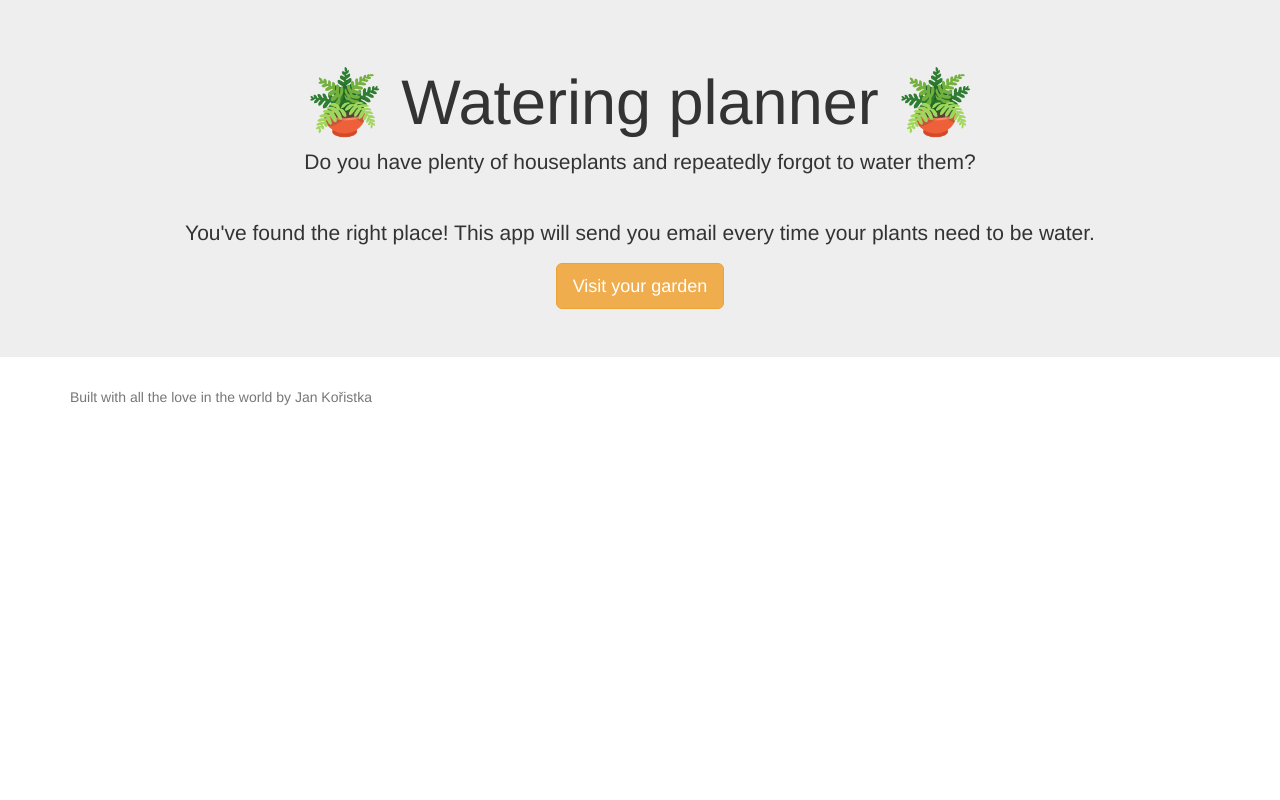
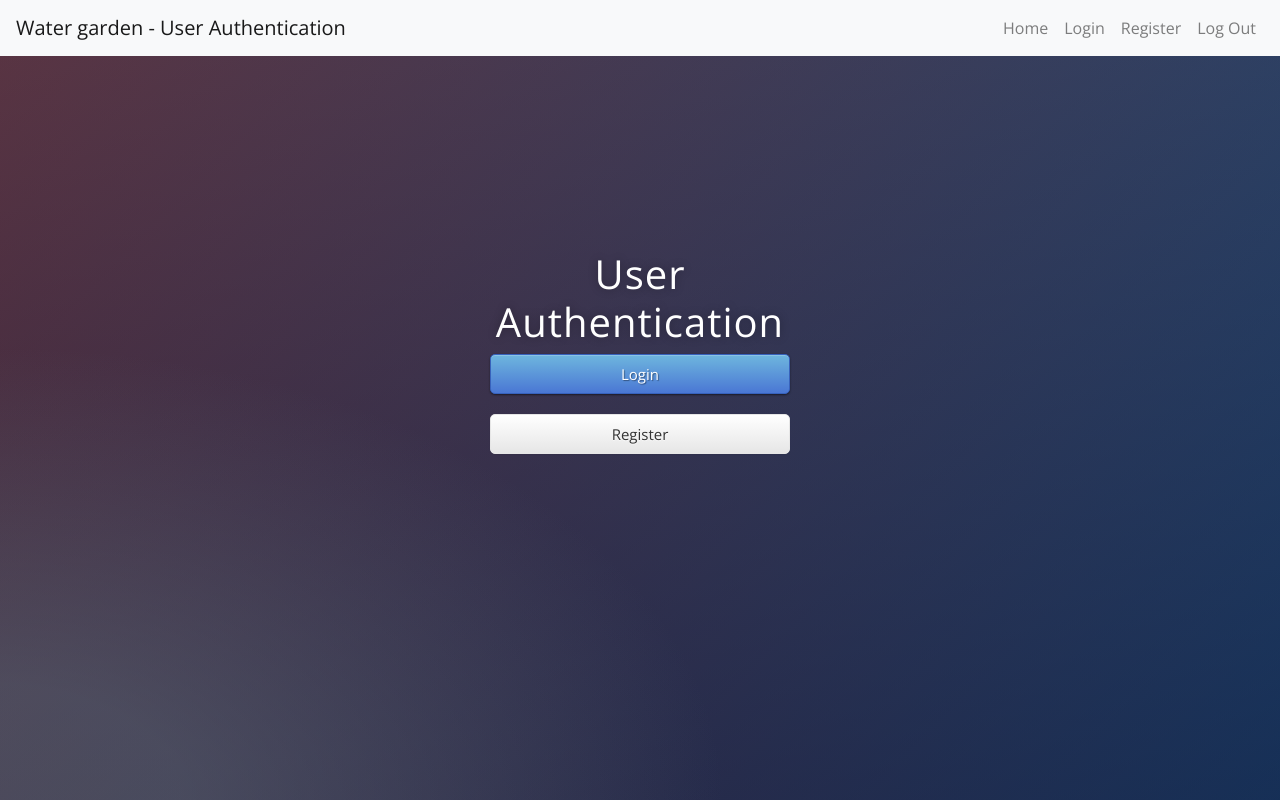
Before and after one commit to JanKoristka/Water-garden, a Flask app: page / in a window 1280 px wide. Run offline with Flask 2, Linux system fonts and the light colour scheme; some libraries are stand-ins or nearby versions.

Commit message:
Project updated - User authentication with password hashing

```diff
--- a/main.py
+++ b/main.py
@@ -1,13 +1,13 @@
-from flask import Flask, render_template, redirect, url_for, request
+from flask import Flask, render_template, redirect, url_for, request, flash
 from flask_bootstrap import Bootstrap
 from flask_sqlalchemy import SQLAlchemy
 from flask_wtf import FlaskForm
 from wtforms import StringField, SubmitField, DateTimeField, IntegerField, SelectField
 from wtforms.validators import DataRequired
+from flask_login import UserMixin, login_user, LoginManager, login_required, current_user, logout_user
+from werkzeug.security import generate_password_hash, check_password_hash
 from datetime import datetime
 from app import watering_reminder, get_image
-
-
 
 
 app = Flask(__name__)
@@ -17,7 +17,12 @@ Bootstrap(app)
 app.config['SQLALCHEMY_DATABASE_URI'] = "sqlite:///my_plants.db"
 app.config['SQLALCHEMY_TRACK_MODIFICATIONS'] = False
 db = SQLAlchemy(app)
+login_manager = LoginManager()
+login_manager.init_app(app)
 
+@login_manager.user_loader
+def load_user(user_id):
+    return User.query.get(int(user_id))
 
 
 class Plant(db.Model):
@@ -29,8 +34,19 @@ class Plant(db.Model):
     water_needs = db.Column(db.Integer, nullable=False)
     img_url = db.Column(db.String(250), nullable=False)
 
-    def __repr__(self):
-        return f" Plant name is {self.name} and it needs to be water every {self.water_needs} days"
+
+class User(UserMixin, db.Model):
+    id = db.Column(db.Integer, primary_key=True)
+    email = db.Column(db.String(100), unique=True)
+    password = db.Column(db.String(100))
+    name = db.Column(db.String(1000))
+
+# class Watering(db.Model):
+#     watering_id = db.Column(db.Integer, primary_key=True)
+#     plant_id = db.Column(db.Integer, unique=True)
+#     water_every_n_days = db.Column(db.Integer, nullable=False)
+#     position = db.Column(db.String(250),nullable=False)
+#     last_watering = db.Column(db.Integer, nullable=False)
 
 db.create_all()
 
@@ -48,14 +64,70 @@ class ChangeWater(FlaskForm):
     new_water = IntegerField("New water plan:(days)", validators=[DataRequired()])
     change = SubmitField("Change")
 
+@app.route('/')
+def home():
+    return render_template("index.html", logged_in=current_user.is_authenticated)
 
 
-@app.route('/')
-def home():
-    return render_template("index.html")
+@app.route('/about')
+@login_required
+def about():
+    return render_template("about.html")
+
+@app.route('/register', methods=["GET", "POST"])
+def register():
+    if request.method == "POST":
+
+        if User.query.filter_by(email=request.form.get('email')).first():
+            flash("You've already signed up with that email, log in instead!")
+            return redirect(url_for('login'))
+
+        hash_and_salted_password = generate_password_hash(
+            request.form.get('password'),
+            method='pbkdf2:sha256',
+            salt_length=8
+        )
+        new_user = User(
+            email=request.form.get('email'),
+            name=request.form.get('name'),
+            password=hash_and_salted_password,
+        )
+        db.session.add(new_user)
+        db.session.commit()
+        login_user(new_user)
+        return redirect(url_for("login"))
+
+    return render_template("register.html", logged_in=current_user.is_authenticated)
+
+
+@app.route('/login', methods=["GET", "POST"])
+def login():
+    if request.method == "POST":
+        email = request.form.get('email')
+        password = request.form.get('password')
+
+        user = User.query.filter_by(email=email).first()
+        if not user:
+            flash("That email does not exist, please try again.")
+            return redirect(url_for('login'))
+        elif not check_password_hash(user.password, password):
+            flash('Password incorrect, please try again.')
+            return redirect(url_for('login'))
+        else:
+            login_user(user)
+            return redirect(url_for('about'))
+
+    return render_template("login.html", logged_in=current_user.is_authenticated)
+
+@app.route('/logout')
+@login_required
+def logout():
+    logout_user()
+    return redirect(url_for('home'))
 
 
 @app.route("/add", methods=["GET", "POST"])
+@login_required
 def add():
     form = AddPlant()
     if form.validate_on_submit():
@@ -76,6 +148,7 @@ def add():
 
 
 @app.route("/edit/", methods=["GET", "POST"])
+@login_required
 def edit():
     form = ChangeWater()
     plant_id = request.args.get('id')
@@ -90,6 +163,7 @@ def edit():
 
 
 @app.route("/delete")
+@login_required
 def delete():
     plant_id = request.args.get('id')
     plant_to_delete = Plant.query.get(plant_id)
@@ -99,11 +173,13 @@ def delete():
     return redirect(url_for('garden'))
 
 @app.route("/garden")
+@login_required
 def garden():
     all_plants = db.session.query(Plant).all()
     return render_template("my_garden.html", plants=all_plants)
 
 @app.route("/photo")
+@login_required
 def photo():
     plant_id = request.args.get('id')
     plant_to_show = Plant.query.get(plant_id)
--- /dev/null
+++ b/static/css/user.css
@@ -0,0 +1,71 @@
+@import url(https://fonts.googleapis.com/css?family=Open+Sans);
+.btn { display: inline-block; *display: inline; *zoom: 1; padding: 4px 10px 4px; margin-bottom: 0; font-size: 13px; line-height: 18px; color: #333333; text-align: center;text-shadow: 0 1px 1px rgba(255, 255, 255, 0.75); vertical-align: middle; background-color: #f5f5f5; background-image: -moz-linear-gradient(top, #ffffff, #e6e6e6); background-image: -ms-linear-gradient(top, #ffffff, #e6e6e6); background-image: -webkit-gradient(linear, 0 0, 0 100%, from(#ffffff), to(#e6e6e6)); background-image: -webkit-linear-gradient(top, #ffffff, #e6e6e6); background-image: -o-linear-gradient(top, #ffffff, #e6e6e6); background-image: linear-gradient(top, #ffffff, #e6e6e6); background-repeat: repeat-x; filter: progid:dximagetransform.microsoft.gradient(startColorstr=#ffffff, endColorstr=#e6e6e6, GradientType=0); border-color: #e6e6e6 #e6e6e6 #e6e6e6; border-color: rgba(0, 0, 0, 0.1) rgba(0, 0, 0, 0.1) rgba(0, 0, 0, 0.25); border: 1px solid #e6e6e6; -webkit-border-radius: 4px; -moz-border-radius: 4px; border-radius: 4px; -webkit-box-shadow: inset 0 1px 0 rgba(255, 255, 255, 0.2), 0 1px 2px rgba(0, 0, 0, 0.05); -moz-box-shadow: inset 0 1px 0 rgba(255, 255, 255, 0.2), 0 1px 2px rgba(0, 0, 0, 0.05); box-shadow: inset 0 1px 0 rgba(255, 255, 255, 0.2), 0 1px 2px rgba(0, 0, 0, 0.05); cursor: pointer; *margin-left: .3em; }
+.btn:hover, .btn:active, .btn.active, .btn.disabled, .btn[disabled] { background-color: #e6e6e6; }
+.btn-large { padding: 9px 14px; font-size: 15px; line-height: normal; -webkit-border-radius: 5px; -moz-border-radius: 5px; border-radius: 5px; }
+.btn:hover { color: #333333; text-decoration: none; background-color: #e6e6e6; background-position: 0 -15px; -webkit-transition: background-position 0.1s linear; -moz-transition: background-position 0.1s linear; -ms-transition: background-position 0.1s linear; -o-transition: background-position 0.1s linear; transition: background-position 0.1s linear; }
+.btn-primary, .btn-primary:hover { text-shadow: 0 -1px 0 rgba(0, 0, 0, 0.25); color: #ffffff; }
+.btn-primary.active { color: rgba(255, 255, 255, 0.75); }
+.btn-primary { background-color: #4a77d4; background-image: -moz-linear-gradient(top, #6eb6de, #4a77d4); background-image: -ms-linear-gradient(top, #6eb6de, #4a77d4); background-image: -webkit-gradient(linear, 0 0, 0 100%, from(#6eb6de), to(#4a77d4)); background-image: -webkit-linear-gradient(top, #6eb6de, #4a77d4); background-image: -o-linear-gradient(top, #6eb6de, #4a77d4); background-image: linear-gradient(top, #6eb6de, #4a77d4); background-repeat: repeat-x; filter: progid:dximagetransform.microsoft.gradient(startColorstr=#6eb6de, endColorstr=#4a77d4, GradientType=0);  border: 1px solid #3762bc; text-shadow: 1px 1px 1px rgba(0,0,0,0.4); box-shadow: inset 0 1px 0 rgba(255, 255, 255, 0.2), 0 1px 2px rgba(0, 0, 0, 0.5); }
+.btn-primary:hover, .btn-primary:active, .btn-primary.active, .btn-primary.disabled, .btn-primary[disabled] { filter: none; background-color: #4a77d4; }
+.btn-block { width: 100%; display:block; margin-bottom:20px; }
+
+* { -webkit-box-sizing:border-box; -moz-box-sizing:border-box; -ms-box-sizing:border-box; -o-box-sizing:border-box; box-sizing:border-box; }
+
+html { width: 100%; height:100%; overflow:hidden; }
+
+body {
+	width: 100%;
+	height:100%;
+	font-family: 'Open Sans', sans-serif;
+	background: #092756;
+	background: -moz-radial-gradient(0% 100%, ellipse cover, rgba(104,128,138,.4) 10%,rgba(138,114,76,0) 40%),-moz-linear-gradient(top,  rgba(57,173,219,.25) 0%, rgba(42,60,87,.4) 100%), -moz-linear-gradient(-45deg,  #670d10 0%, #092756 100%);
+	background: -webkit-radial-gradient(0% 100%, ellipse cover, rgba(104,128,138,.4) 10%,rgba(138,114,76,0) 40%), -webkit-linear-gradient(top,  rgba(57,173,219,.25) 0%,rgba(42,60,87,.4) 100%), -webkit-linear-gradient(-45deg,  #670d10 0%,#092756 100%);
+	background: -o-radial-gradient(0% 100%, ellipse cover, rgba(104,128,138,.4) 10%,rgba(138,114,76,0) 40%), -o-linear-gradient(top,  rgba(57,173,219,.25) 0%,rgba(42,60,87,.4) 100%), -o-linear-gradient(-45deg,  #670d10 0%,#092756 100%);
+	background: -ms-radial-gradient(0% 100%, ellipse cover, rgba(104,128,138,.4) 10%,rgba(138,114,76,0) 40%), -ms-linear-gradient(top,  rgba(57,173,219,.25) 0%,rgba(42,60,87,.4) 100%), -ms-linear-gradient(-45deg,  #670d10 0%,#092756 100%);
+	background: -webkit-radial-gradient(0% 100%, ellipse cover, rgba(104,128,138,.4) 10%,rgba(138,114,76,0) 40%), linear-gradient(to bottom,  rgba(57,173,219,.25) 0%,rgba(42,60,87,.4) 100%), linear-gradient(135deg,  #670d10 0%,#092756 100%);
+	filter: progid:DXImageTransform.Microsoft.gradient( startColorstr='#3E1D6D', endColorstr='#092756',GradientType=1 );
+}
+
+a {
+    text-decoration: none;
+    text-align: center;
+}
+p {
+    color: #ee6f57;
+    text-align: center;
+}
+
+.box {
+	position: absolute;
+	top: 50%;
+	left: 50%;
+	margin: -150px 0 0 -150px;
+	width:300px;
+	height:300px;
+}
+.box h1 { color: #fff; text-shadow: 0 0 10px rgba(0,0,0,0.3); letter-spacing:1px; text-align:center; }
+.container {
+    margin-top: 10rem;
+	text-align: center;
+}
+.container h1 { color: #fff; text-shadow: 0 0 10px rgba(0,0,0,0.3); letter-spacing:1px; text-align:center; }
+input {
+	width: 100%;
+	margin-bottom: 10px;
+	background: rgba(0,0,0,0.3);
+	border: none;
+	outline: none;
+	padding: 10px;
+	font-size: 13px;
+	color: #fff;
+	text-shadow: 1px 1px 1px rgba(0,0,0,0.3);
+	border: 1px solid rgba(0,0,0,0.3);
+	border-radius: 4px;
+	box-shadow: inset 0 -5px 45px rgba(100,100,100,0.2), 0 1px 1px rgba(255,255,255,0.2);
+	-webkit-transition: box-shadow .5s ease;
+	-moz-transition: box-shadow .5s ease;
+	-o-transition: box-shadow .5s ease;
+	-ms-transition: box-shadow .5s ease;
+	transition: box-shadow .5s ease;
+}
+input:focus { box-shadow: inset 0 -5px 45px rgba(100,100,100,0.4), 0 1px 1px rgba(255,255,255,0.2); }
--- a/templates/add.html
+++ b/templates/add.html
@@ -2,7 +2,7 @@
 {% import "bootstrap/wtf.html" as wtf %}
 {% block styles %}
 {{ super() }}
-	<link rel="stylesheet" href="{{ url_for('static', filename='css/styles.css') }}">
+	<link rel="stylesheet" href="{{ url_for('static', filename='css/style.css') }}">
 
 {% endblock %}
 
--- /dev/null
+++ b/templates/base.html
@@ -0,0 +1,42 @@
+<!DOCTYPE html>
+<html>
+
+<head>
+    <meta charset="utf-8">
+    <meta http-equiv="X-UA-Compatible" content="IE=edge">
+    <meta name="viewport" content="width=device-width, initial-scale=1">
+    <title>User Authentication</title>
+    <link rel="stylesheet" href="https://stackpath.bootstrapcdn.com/bootstrap/4.5.2/css/bootstrap.min.css">
+    <link rel="stylesheet" href="{{ url_for('static', filename='css/user.css')}}">
+</head>
+
+<body>
+
+<nav class="navbar navbar-expand-lg navbar-light bg-light">
+  <a class="navbar-brand" href="/">Water garden - User Authentication</a>
+  <div class="collapse navbar-collapse">
+    <ul class="navbar-nav ml-auto">
+      <li class="nav-item">
+        <a class="nav-link" href="{{ url_for('home') }}">Home</a>
+      </li>
+        {% if not logged_in: %}
+      <li class="nav-item">
+        <a class="nav-link" href="{{ url_for('login') }}">Login</a>
+      </li>
+        <li class="nav-item">
+        <a class="nav-link" href="{{ url_for('register') }}">Register</a>
+      </li>
+        {% endif %}
+<li class="nav-item">
+        <a class="nav-link" href="{{ url_for('logout') }}">Log Out</a>
+      </li>
+    </ul>
+
+
+  </div>
+</nav>
+       {% block content %}
+       {% endblock %}
+</body>
+
+</html>
--- a/templates/edit.html
+++ b/templates/edit.html
@@ -3,7 +3,7 @@
 
 {% block styles %}
 {{ super() }}
-	<link rel="stylesheet" href="{{ url_for('static', filename='css/styles.css') }}">
+	<link rel="stylesheet" href="{{ url_for('static', filename='css/style.css') }}">
 {% endblock %}
 
 {% block title %} Edit Watering Info {% endblock %}
--- a/templates/index.html
+++ b/templates/index.html
@@ -1,30 +1,12 @@
-{% extends 'bootstrap/base.html' %}
+{% extends "base.html" %}
+{% block content %}
 
-{% block styles %}
-{{ super() }}
-	<link rel="stylesheet" href="{{ url_for('static', filename='css/styles.css') }}">
-{% endblock %}
-
-{% block title %} Garden  {% endblock %}
-{% block navbar %}
+<div class="box">
+	<h1>User Authentication</h1>
+    {% if not logged_in: %}
+  <a href="{{ url_for('login') }}" class="btn btn-primary btn-block btn-large">Login</a>
+  <a href="{{ url_for('register') }}" class="btn btn-secondary btn-block btn-large">Register</a>
+    {% endif %}
+</div>
 
 {% endblock %}
-{% block content %}
-
-
-
-<div class="jumbotron text-center">
-    <div class="container">
-  <h1 class="display-4">🪴️ Watering planner 🪴</h1>
-  <p class="lead">Do you have plenty of houseplants and repeatedly forgot to water them?</p>
-  <hr class="my-4">
-  <p>You've found the right place! This app will send you email every time your plants need to be water.</p>
-  <a class="btn btn-warning btn-lg" href="{{ url_for('garden') }}" role="button">Visit your garden</a>
-        </div>
-    </div>
-  <footer>
-    <div class="container">
-          <p class="copyright text-muted">Built with all the love in the world by Jan Kořistka</p>
-    </div>
-  </footer>
-{% endblock %}
--- a/templates/show_photo.html
+++ b/templates/show_photo.html
@@ -2,7 +2,7 @@
 
 {% block styles %}
 {{ super() }}
-	<link rel="stylesheet" href="{{ url_for('static', filename='css/styles.css') }}">
+	<link rel="stylesheet" href="{{ url_for('static', filename='css/style.css') }}">
 
 {% endblock %}
 
```
Also changed, not shown: templates/about.html (added, +35 -0 lines), templates/login.html (added, +20 -0 lines), templates/my_garden.html (+9 -1 lines), templates/register.html (added, +14 -0 lines), my_plants.db (deleted), static/css/style.css (line endings or trailing spaces).
